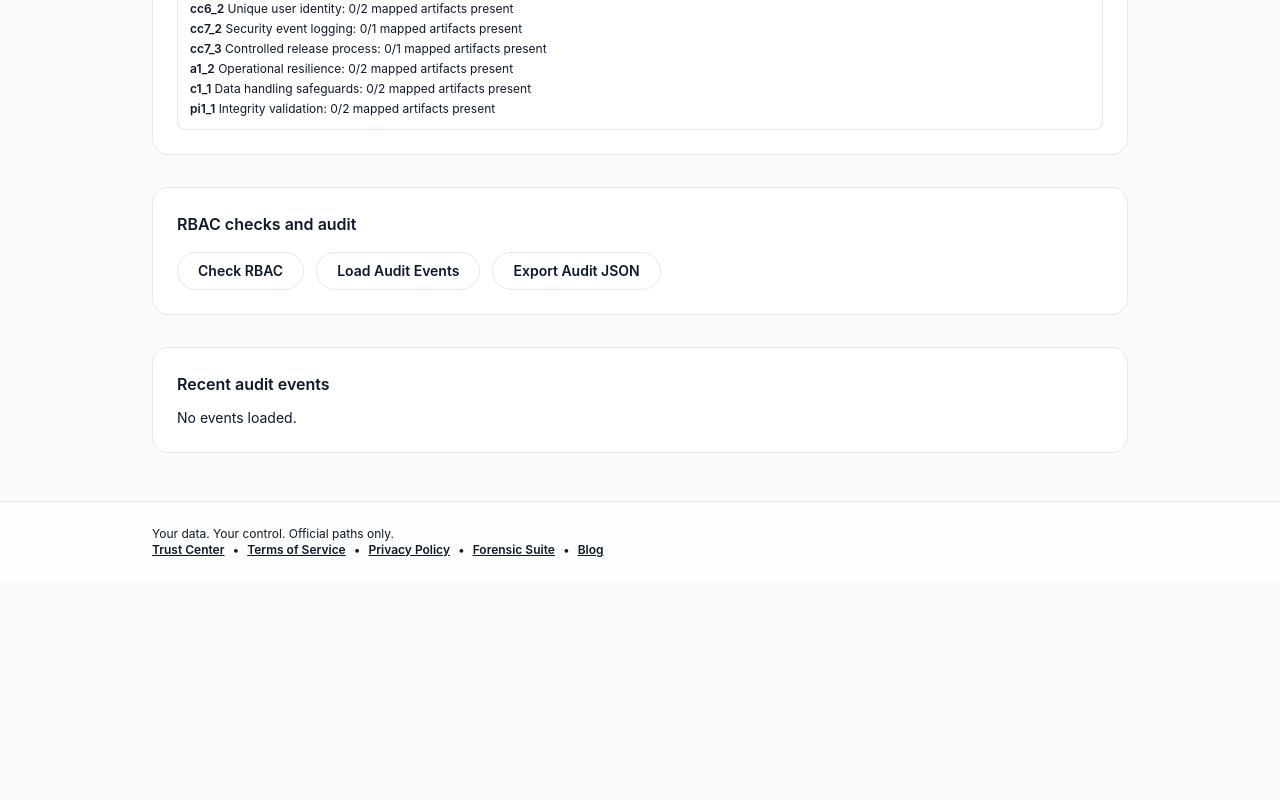
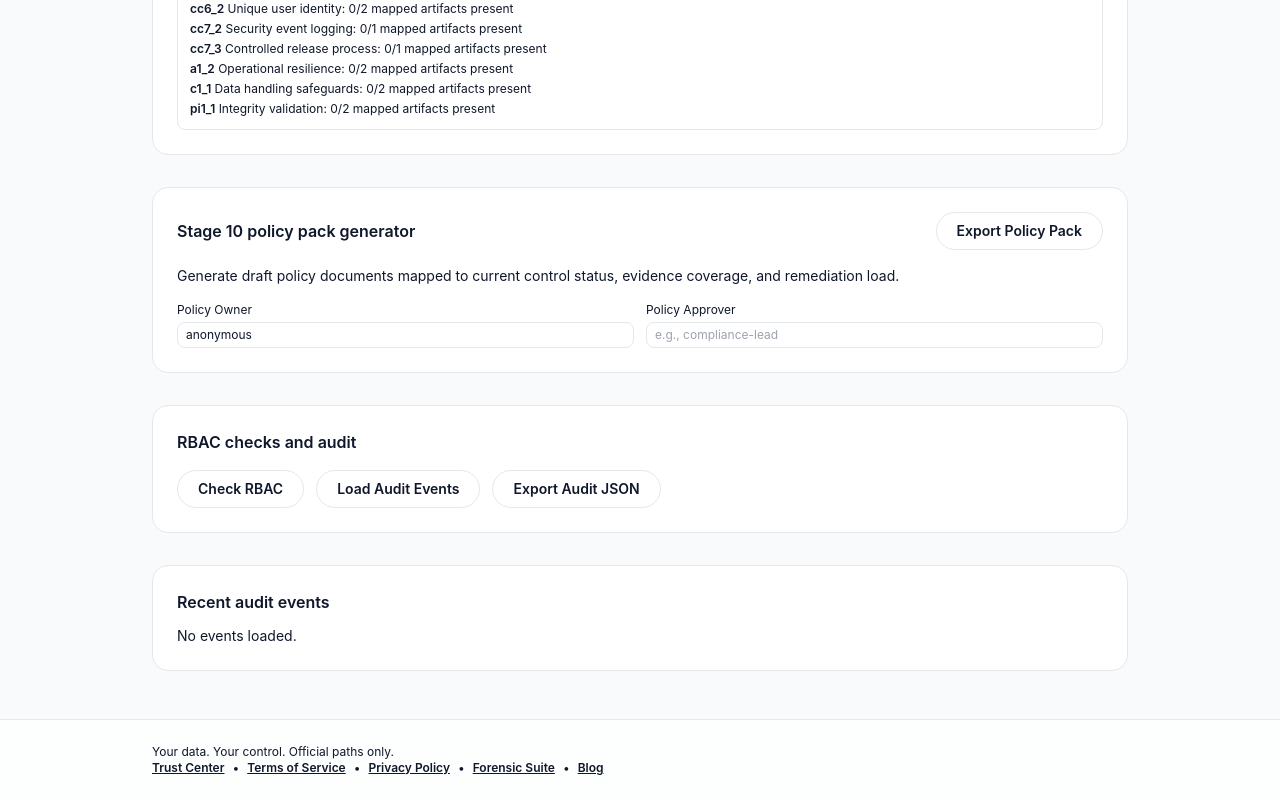
Before and after one commit to carter961995-wq/saferestore, a React (Vite) app: page /security-console in a window 1280 px wide. Shown: the part 4053-4853 px from the top of the page. Before the commit the page ends 4635 px from the top, so only its background shows below. Built offline with nearby package versions, Linux system fonts and the light colour scheme.

Commit message:
feat: add stage 10 policy pack generation

```diff
--- a/src/pages/SecurityConsolePage.jsx
+++ b/src/pages/SecurityConsolePage.jsx
@@ -148,6 +148,27 @@ function toCsv(rows) {
     .join("\n");
 }
 
+function buildPolicyText({ title, owner, approver, effectiveDate, controls, artifactCoverage, openGapCount, remediationCount, policyStatements, reviewCadence }) {
+  return [
+    title,
+    "",
+    `Owner: ${owner || "unassigned"}`,
+    `Approver: ${approver || "unassigned"}`,
+    `Effective Date: ${effectiveDate}`,
+    `Mapped Controls: ${controls.join(", ")}`,
+    `Artifact Coverage: ${artifactCoverage}%`,
+    `Open Control Gaps: ${openGapCount}`,
+    `Open Remediation Items: ${remediationCount}`,
+    "",
+    "Policy Statements",
+    ...policyStatements.map((line, idx) => `${idx + 1}. ${line}`),
+    "",
+    `Review Cadence: ${reviewCadence}`,
+    "",
+    "Document Note: This draft supports SOC 2 program operations and requires formal legal/compliance approval.",
+  ].join("\n");
+}
+
 export default function SecurityConsolePage() {
   const initial = getSecurityContext();
   const [role, setRole] = useState(initial.role);
@@ -165,6 +186,8 @@ export default function SecurityConsolePage() {
   const [auditPeriodEnd, setAuditPeriodEnd] = useState("");
   const [reviewerName, setReviewerName] = useState("");
   const [reviewerSignoff, setReviewerSignoff] = useState(false);
+  const [policyOwner, setPolicyOwner] = useState(initial.actor || "");
+  const [policyApprover, setPolicyApprover] = useState("");
 
   const summary = useMemo(() => {
     const controls = SOC2_CONTROLS.map((control) => ({
@@ -327,6 +350,93 @@ export default function SecurityConsolePage() {
 
     downloadJson(`soc2-remediation-plan-${Date.now()}.json`, payload);
     setStatus("SOC 2 remediation plan downloaded.");
+  };
+
+  const exportPolicyPack = () => {
+    if (!policyOwner.trim() || !policyApprover.trim()) {
+      setStatus("Stage 10 export requires policy owner and approver.");
+      return;
+    }
+
+    const generatedAt = new Date().toISOString();
+    const effectiveDate = new Date().toISOString().slice(0, 10);
+    const baseMetrics = {
+      artifactCoverage: artifactSummary.coverage,
+      openGapCount: summary.openGaps.length,
+      remediationCount: remediationPlan.length,
+    };
+
+    const accessPolicy = buildPolicyText({
+      title: "SafeRestore Access Control Policy (Draft)",
+      owner: policyOwner,
+      approver: policyApprover,
+      effectiveDate,
+      controls: ["cc6_1", "cc6_2", "c1_1"],
+      policyStatements: [
+        "Role-based access must be enforced for privileged and administrative actions.",
+        "Unique named identities are required; shared credentials are prohibited.",
+        "Access review evidence must be retained and linked to audit periods.",
+        "Confidential data access must follow least privilege assignment.",
+      ],
+      reviewCadence: "Quarterly or after material system change",
+      ...baseMetrics,
+    });
+
+    const incidentPolicy = buildPolicyText({
+      title: "SafeRestore Incident Response Policy (Draft)",
+      owner: policyOwner,
+      approver: policyApprover,
+      effectiveDate,
+      controls: ["cc7_2", "a1_2"],
+      policyStatements: [
+        "Security-relevant events must be logged with actor, timestamp, and outcome.",
+        "Incident triage and escalation procedures must be documented in a runbook.",
+        "Recovery and continuity testing outcomes must be recorded and reviewed.",
+        "Post-incident corrective actions must be tracked through remediation plans.",
+      ],
+      reviewCadence: "After each incident and at least annually",
+      ...baseMetrics,
+    });
+
+    const changePolicy = buildPolicyText({
+      title: "SafeRestore Change Management Policy (Draft)",
+      owner: policyOwner,
+      approver: policyApprover,
+      effectiveDate,
+      controls: ["cc7_3", "pi1_1"],
+      policyStatements: [
+        "Code and configuration changes require documented review and approval before release.",
+        "Change approvals and test evidence must be retained for audit periods.",
+        "Critical integrity checks must run before and after release of sensitive workflows.",
+        "Emergency changes require retrospective review and documented justification.",
+      ],
+      reviewCadence: "Monthly review of release evidence and exceptions",
+      ...baseMetrics,
+    });
+
+    const index = {
+      generatedAt,
+      owner: policyOwner,
+      approver: policyApprover,
+      readinessScore: summary.readinessScore,
+      artifactCoverage: artifactSummary.coverage,
+      openGapCount: summary.openGaps.length,
+      remediationCount: remediationPlan.length,
+      files: [
+        "policy-access-control.txt",
+        "policy-incident-response.txt",
+        "policy-change-management.txt",
+      ],
+      disclaimer:
+        "Policy pack contains operational draft documents and requires legal/compliance approval before formal adoption.",
+    };
+
+    downloadJson(`policy-pack-index-${Date.now()}.json`, index);
+    downloadFile("policy-access-control.txt", accessPolicy, "text/plain;charset=utf-8");
+    downloadFile("policy-incident-response.txt", incidentPolicy, "text/plain;charset=utf-8");
+    downloadFile("policy-change-management.txt", changePolicy, "text/plain;charset=utf-8");
+
+    setStatus("Stage 10 policy pack exported (index + 3 policy drafts).");
   };
 
   const exportEvidenceBundle = () => {
@@ -698,6 +808,38 @@ export default function SecurityConsolePage() {
       </section>
 
       <section className="space-y-4 rounded-2xl border border-slate-200 bg-white p-6">
+        <div className="flex flex-wrap items-center justify-between gap-3">
+          <h2 className="text-base font-semibold text-slate">Stage 10 policy pack generator</h2>
+          <button type="button" onClick={exportPolicyPack} className={secondaryButton}>
+            Export Policy Pack
+          </button>
+        </div>
+        <p className="text-sm text-slate-600">
+          Generate draft policy documents mapped to current control status, evidence coverage, and remediation load.
+        </p>
+        <div className="grid gap-3 md:grid-cols-2">
+          <label className="grid gap-1 text-xs text-slate-600">
+            Policy Owner
+            <input
+              value={policyOwner}
+              onChange={(event) => setPolicyOwner(event.target.value)}
+              className="rounded-lg border border-slate-200 bg-slate-50 px-2 py-1 text-xs text-slate"
+              placeholder="e.g., security-program-owner"
+            />
+          </label>
+          <label className="grid gap-1 text-xs text-slate-600">
+            Policy Approver
+            <input
+              value={policyApprover}
+              onChange={(event) => setPolicyApprover(event.target.value)}
+              className="rounded-lg border border-slate-200 bg-slate-50 px-2 py-1 text-xs text-slate"
+              placeholder="e.g., compliance-lead"
+            />
+          </label>
+        </div>
+      </section>
+
+      <section className="space-y-4 rounded-2xl border border-slate-200 bg-white p-6">
         <h2 className="text-base font-semibold text-slate">RBAC checks and audit</h2>
         <div className="flex flex-wrap gap-3">
           <button type="button" onClick={checkAccess} className={secondaryButton}>
```
